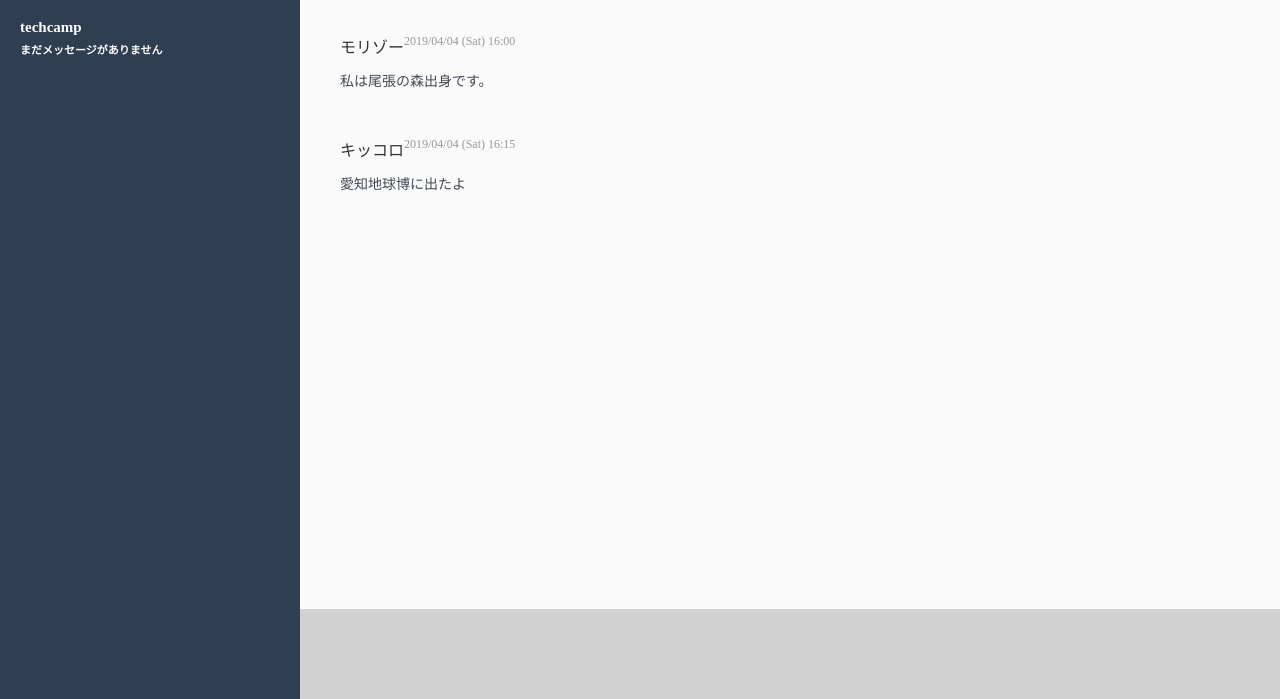
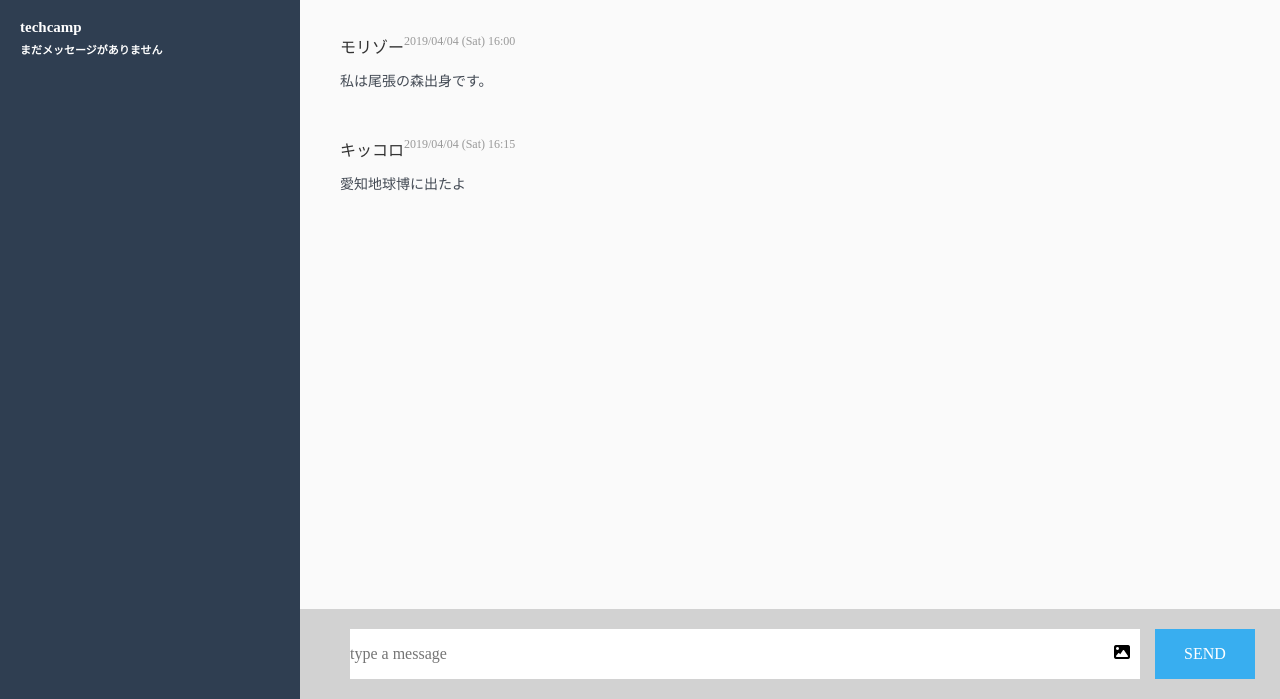
Before and after one commit to morizo04/chat-space, a Rails app: page / in a window 1280 px wide. Shown: the part 101-800 px from the top of the page. Run offline with Rails 7, Linux system fonts and the light colour scheme; style sheets or scripts are compiled from the project's sources; some libraries are stand-ins or nearby versions.

Commit message:
form:create
テキストフォームを実装しました

```diff
--- a/app/assets/stylesheets/main-contents/_main-contents.scss
+++ b/app/assets/stylesheets/main-contents/_main-contents.scss
@@ -61,5 +61,32 @@
   &__text-form{
     height: 90px;
     background-color: #d2d2d2;
+    display: flex;
+    align-items: center;
+    padding: 0px 40px 0px 50px;
+    &__box{
+      position: relative;
+      &__sentence{
+        height: 50px;
+        width: calc(100vw - 490px);
+        border: white;
+        &__label{
+          position: absolute;
+          right: 10px;
+          top: 15px;
+          &__file{
+            display: none;
+          }
+        }
+      }
+    }
+      &__submit{
+        background-color: #38aef0;
+        margin: 0px 40px 0px 15px;
+        color: white;
+        border: white;
+        height: 50px;
+        width: 100px;
+      }
   }
 }
--- a/app/views/messages/_main_chat.html.haml
+++ b/app/views/messages/_main_chat.html.haml
@@ -27,3 +27,11 @@
       .main-contents__chat-space__text__coment
         愛知地球博に出たよ
   .main-contents__text-form
+    .main-contents__text-form__box
+      %form
+        %input.main-contents__text-form__box__sentence{"placeholder": "type a message", "type": "text"}
+          %label.main-contents__text-form__box__sentence__label
+            = icon('fas', 'image', class: "main-contents__text-form__box__sentence__label__img")
+            %input.main-contents__text-form__box__sentence__label__file{type: "file"}
+    %form
+      %input.main-contents__text-form__submit{"value": "SEND", "type": "submit"}
```
